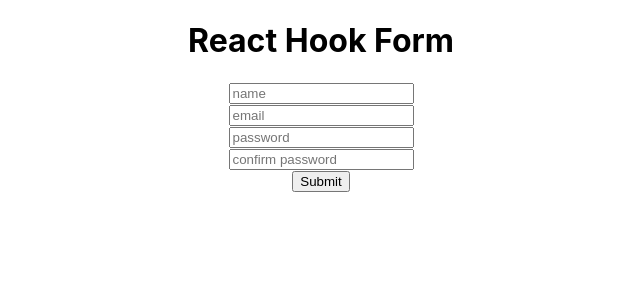
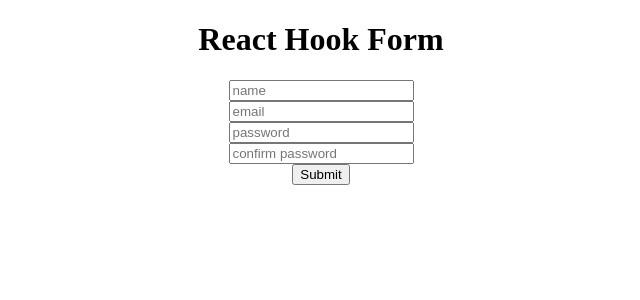
Before and after one commit to yubi00/react-hook-form, a React (Create React App) app: page / in a window 1280 px wide. Shown: the top 300 px of the page, without its empty margins (319-959 px from the left). Built offline with nearby package versions, Linux system fonts and the light colour scheme.

Commit message:
app title changed

```diff
--- a/public/index.html
+++ b/public/index.html
@@ -10,34 +10,11 @@
       content="Web site created using create-react-app"
     />
     <link rel="apple-touch-icon" href="%PUBLIC_URL%/logo192.png" />
-    <!--
-      manifest.json provides metadata used when your web app is installed on a
-      user's mobile device or desktop. See https://developers.google.com/web/fundamentals/web-app-manifest/
-    -->
     <link rel="manifest" href="%PUBLIC_URL%/manifest.json" />
-    <!--
-      Notice the use of %PUBLIC_URL% in the tags above.
-      It will be replaced with the URL of the `public` folder during the build.
-      Only files inside the `public` folder can be referenced from the HTML.
-
-      Unlike "/favicon.ico" or "favicon.ico", "%PUBLIC_URL%/favicon.ico" will
-      work correctly both with client-side routing and a non-root public URL.
-      Learn how to configure a non-root public URL by running `npm run build`.
-    -->
-    <title>React App</title>
+    <title>React Hook Form</title>
   </head>
   <body>
     <noscript>You need to enable JavaScript to run this app.</noscript>
     <div id="root"></div>
-    <!--
-      This HTML file is a template.
-      If you open it directly in the browser, you will see an empty page.
-
-      You can add webfonts, meta tags, or analytics to this file.
-      The build step will place the bundled scripts into the <body> tag.
-
-      To begin the development, run `npm start` or `yarn start`.
-      To create a production bundle, use `npm run build` or `yarn build`.
-    -->
   </body>
 </html>
--- a/src/index.css
+++ /dev/null
@@ -1,13 +0,0 @@
-body {
-  margin: 0;
-  font-family: -apple-system, BlinkMacSystemFont, 'Segoe UI', 'Roboto', 'Oxygen',
-    'Ubuntu', 'Cantarell', 'Fira Sans', 'Droid Sans', 'Helvetica Neue',
-    sans-serif;
-  -webkit-font-smoothing: antialiased;
-  -moz-osx-font-smoothing: grayscale;
-}
-
-code {
-  font-family: source-code-pro, Menlo, Monaco, Consolas, 'Courier New',
-    monospace;
-}
```
Also changed, not shown: src/index.js (+5 -10 lines), src/setupTests.js (deleted, +0 -5 lines), src/logo.svg (deleted), 1 other file (tests, documents, lock files or other folders).
